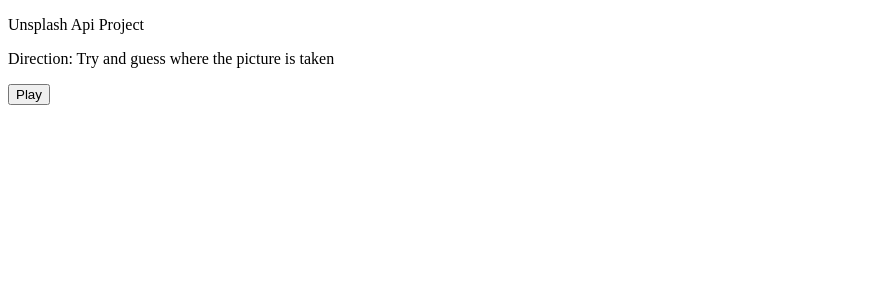
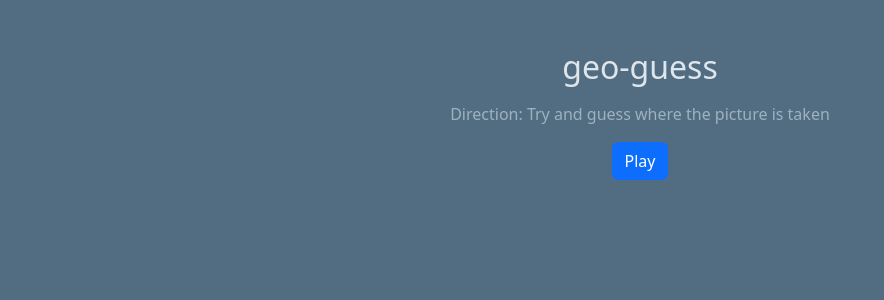
Before and after one commit to idd24/unsplash-api-project, a React (Create React App) app: page / in a window 1280 px wide. Shown: the top 300 px of the page, without its empty margins (0-884 px from the left). Built offline with nearby package versions, Linux system fonts and the light colour scheme.

Commit message:
developed game

```diff
--- a/package.json
+++ b/package.json
@@ -6,6 +6,8 @@
     "@testing-library/jest-dom": "^5.17.0",
     "@testing-library/react": "^13.4.0",
     "@testing-library/user-event": "^13.5.0",
+    "bootstrap": "^5.3.2",
+    "dotenv": "^16.3.1",
     "react": "^18.2.0",
     "react-dom": "^18.2.0",
     "react-scripts": "5.0.1",
--- a/public/index.html
+++ b/public/index.html
@@ -3,9 +3,9 @@
 <head>
   <meta charset="UTF-8">
   <meta name="viewport" content="width=device-width, initial-scale=1.0">
-  <title>Document</title>
+  <title>geo-guess</title>
 </head>
-<body>
+<body class="main-body">
   <div id="root"></div>
 </body>
 </html>
--- a/src/App.css
+++ b/src/App.css
@@ -0,0 +1,21 @@
+.title {
+    color: #DDE6ED;
+}
+
+.info {
+    color: #9DB2BF;
+}
+
+.correct {
+    color: #A6CF98
+}
+
+.incorrect {
+    color: #FA7070;
+}
+
+.randomImage {
+    width: 480px;
+    border-radius: 10px;
+    aspect-ratio: 1 / 1;
+}
--- a/src/App.js
+++ b/src/App.js
@@ -1,13 +1,15 @@
 import './App.css';
-import CityOptionsForm from './components/CityOptionsForm';
 import { UnsplashImage } from './components/UnsplashImage';
 
 function App() {
 
   return (
-    <div className="App">
-      <p>Unsplash Api Project</p>
-      <UnsplashImage />
+    <div className="App row justify-content-center">
+      <div className="main-sect p-5 text-center">
+        <h2 className="mb-3 title">geo-guess</h2>
+        <p className="mb-3 info">Direction: Try and guess where the picture is taken</p>
+        <UnsplashImage />
+      </div>
     </div>
   );
 }
--- a/src/components/CityOptionsForm.js
+++ b/src/components/CityOptionsForm.js
@@ -2,7 +2,7 @@ import React from 'react'
 
 const CityOptionsForm = ({country, handleOptions}) => {
   return (
-    <button value={country} onClick={() => {
+    <button className='btn btn-dark m-2' value={country} onClick={() => {
         handleOptions(country)
     }}>{country}</button>
   )
--- a/src/components/UnsplashImage.js
+++ b/src/components/UnsplashImage.js
@@ -27,7 +27,7 @@ export const UnsplashImage = () => {
 		try {
 			const response = await fetch('https://api.unsplash.com//photos/random?query=nature&count=30', {
 				headers: {
-					'Authorization': 'Client-ID pmTNZxpE0TQ6pRwUqnkTL8uWNhzcEWYQzPdzd8NtmPo'
+					'Authorization': `Client-ID ${process.env.REACT_APP_API_KEY}`
 				}
 			});
 			const data = await response.json();
@@ -114,16 +114,16 @@ export const UnsplashImage = () => {
 		if (answerBoolean === true) {
 			return (
 				<div>
-				  <p>Correct</p>
-				  <button onClick={handlePlayAgain}>Next</button>
+				  <p className='correct'>Correct</p>
+				  <button className='btn btn-secondary' onClick={handlePlayAgain}>Next</button>
 				</div>
 			);
 		}
 		else {
 			return (
 				<div>
-				  <p>Incorrect</p>
-				  <button onClick={handlePlayAgain}>Play again!</button>
+				  <p className='incorrect'>Incorrect - That was {activeImageLocation}!</p>
+				  <button className='btn btn-secondary' onClick={handlePlayAgain}>Play again!</button>
 				</div>
 			  );
 		}
@@ -140,13 +140,12 @@ export const UnsplashImage = () => {
 
 	return (
 		<div className='ImageSection'>
-			<p>Direction: Try and guess where the picture is taken</p>
-			{!gameActive && (<button onClick={handlePlayClick}>Play</button>)}
+			{!gameActive && (<button className='btn btn-primary' onClick={handlePlayClick}>Play</button>)}
 			{(answerBoolean != null) ?
 			gameStatus() :
 			(<div className="game-section">
 				<div className="image">
-					<img src={activeImageUrl} alt='' className='randomImage' />
+					{activeImageUrl && <img src={activeImageUrl} className='randomImage' alt="Random Image" />}
 				</div>
 				<div className="choices">
 					{options.map(option => <CityOptionsForm key={option} country={option} handleOptions={handleOptions}/>)}
--- a/src/index.css
+++ b/src/index.css
@@ -0,0 +1,3 @@
+.main-body {
+    background-color: #526D82;
+}
--- a/src/index.js
+++ b/src/index.js
@@ -2,6 +2,7 @@ import React from 'react';
 import ReactDOM from 'react-dom/client';
 import './index.css';
 import App from './App';
+import "bootstrap/dist/css/bootstrap.min.css";
 
 const root = ReactDOM.createRoot(document.getElementById('root'));
 root.render(
```
Also changed, not shown: 2 other files (tests, documents, lock files or other folders).
